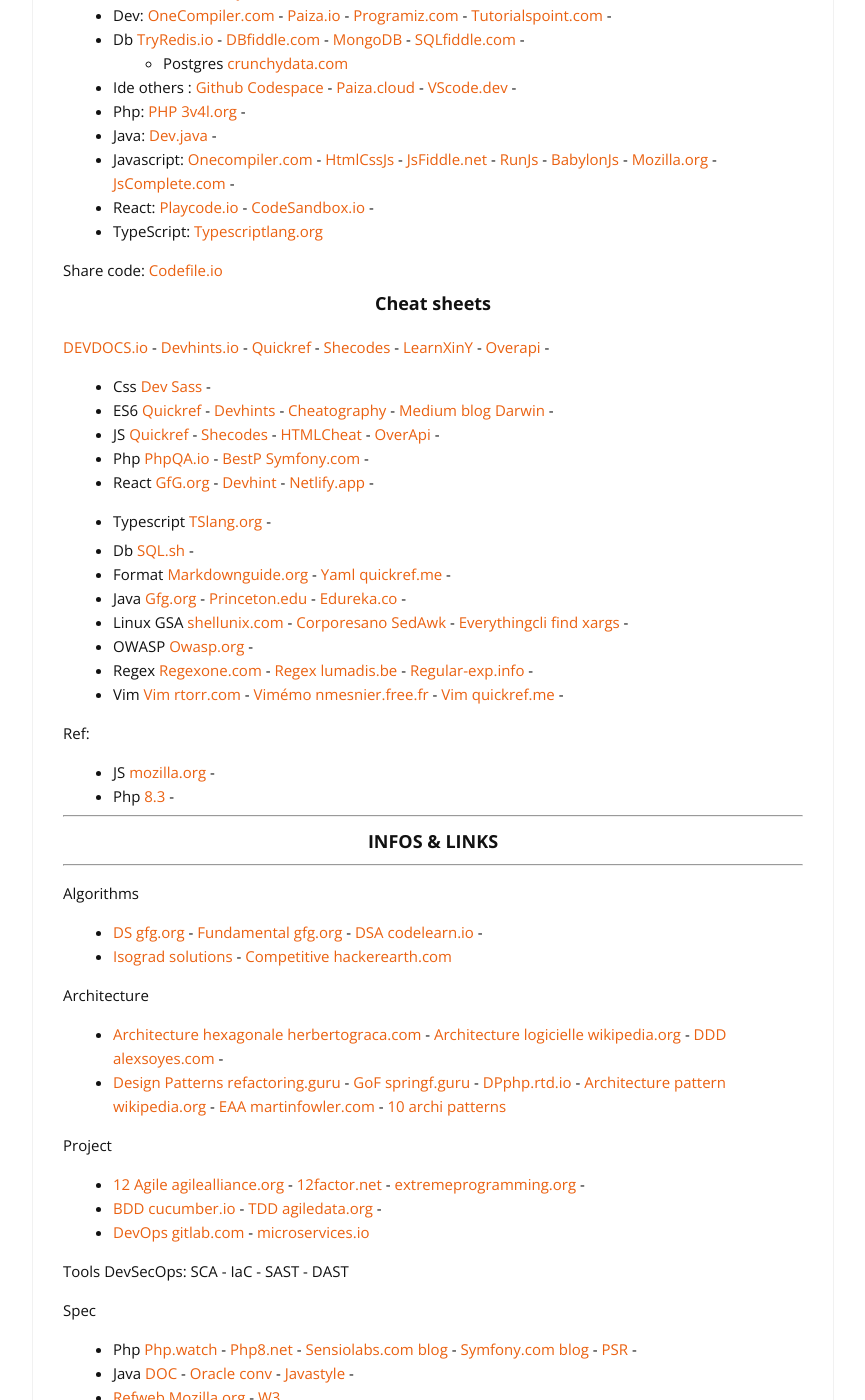
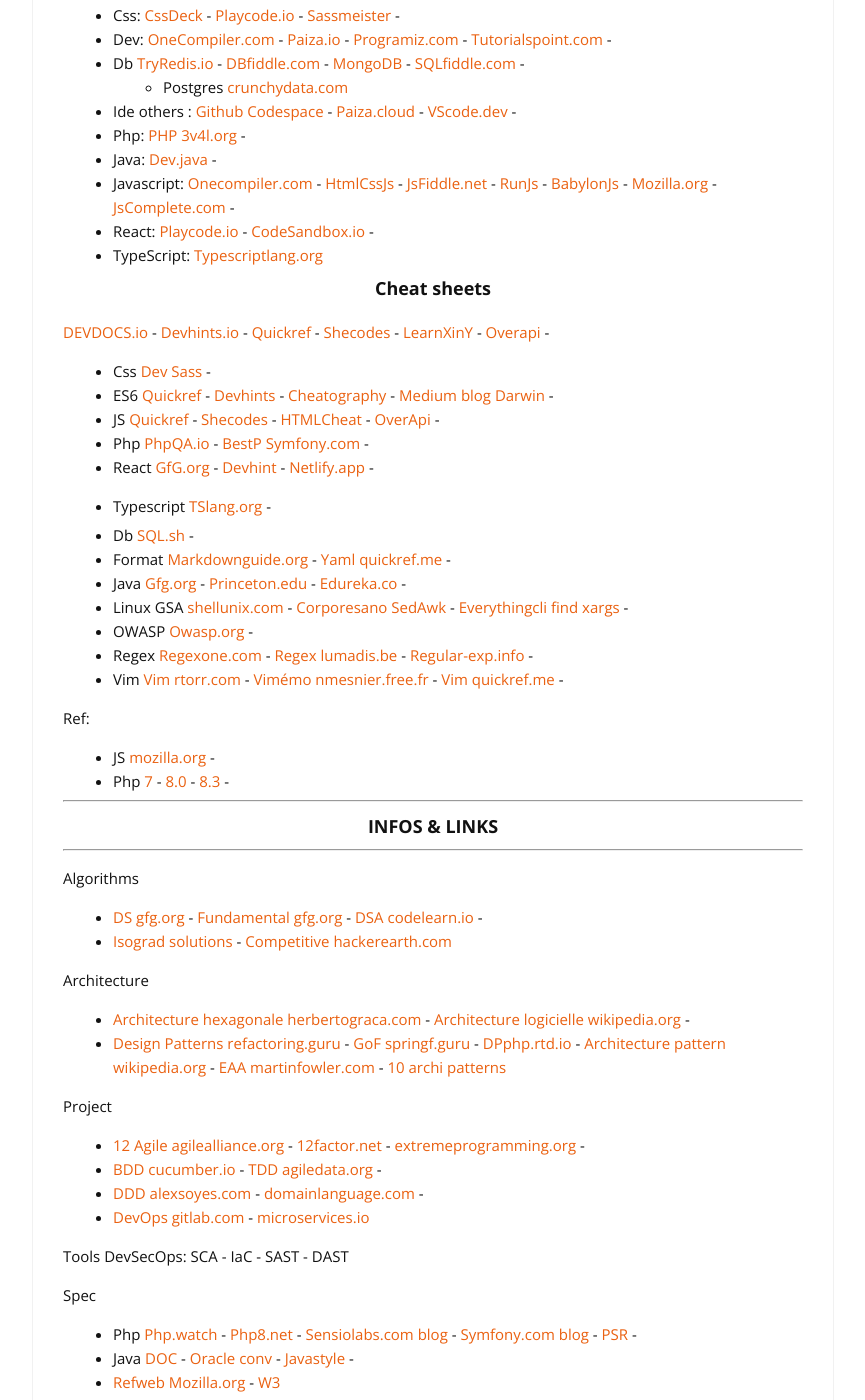
Before and after one commit to cylmat/cylmat.github.io, a Jekyll site: the page built from _pages/USEFUL.md, in a window 1280 px wide and 1400 px high, scrolled down 990 px. Shown: the whole window, without its empty margins (207-1072 px from the left). Built offline with Jekyll 4.4.1, drawn with Linux system fonts in a browser that asks for light colours; nearby versions of some CDN libraries; some of the changed text lies outside the part shown.

Commit message:
Update USEFUL.md

```diff
--- a/_pages/USEFUL.md
+++ b/_pages/USEFUL.md
@@ -50,8 +51,6 @@
 * Javascript: [Onecompiler.com](https://onecompiler.com/javascript) - [HtmlCssJs](https://html-css-js.com) - [JsFiddle.net](https://jsfiddle.net) - [RunJs](https://runjs.co) - [BabylonJs](https://playground.babylonjs.com) - [Mozilla.org](https://developer.mozilla.org/en-US/play) - [JsComplete.com](https://jscomplete.com/playground) -
 * React: [Playcode.io](https://playcode.io/react) - [CodeSandbox.io](https://codesandbox.io/s) -
 * TypeScript: [Typescriptlang.org](https://www.typescriptlang.org/play)
-
-Share code: [Codefile.io](https://codefile.io)
 
 ### <center>Cheat sheets</center>
 
@@ -74,7 +73,7 @@
 
 Ref:
 - JS [mozilla.org](https://developer.mozilla.org/fr/docs/Web/JavaScript/Reference) -
-- Php [8.3](https://www.php.net/releases/8.3) -
+- Php [7](https://www.php.net/manual/fr/migration70.php) - [8.0](https://www.php.net/releases/8.0) - [8.3](https://www.php.net/releases/8.3) -
 
 ---
 ### <center>INFOS & LINKS</center>
@@ -85,13 +84,14 @@
 * [Isograd solutions](https://www.isograd-testingservices.com/FR/solutions-challenges-de-code) - [Competitive hackerearth.com](https://www.hackerearth.com/fr/getstarted-competitive-programming)
 
 Architecture
-* [Architecture hexagonale herbertograca.com](https://herbertograca.com/2017/11/16/explicit-architecture-01-ddd-hexagonal-onion-clean-cqrs-how-i-put-it-all-together) - [Architecture logicielle wikipedia.org](https://en.wikipedia.org/wiki/List_of_software_architecture_styles_and_patterns) - [DDD alexsoyes.com](https://alexsoyes.com/ddd-domain-driven-design) -
+* [Architecture hexagonale herbertograca.com](https://herbertograca.com/2017/11/16/explicit-architecture-01-ddd-hexagonal-onion-clean-cqrs-how-i-put-it-all-together) - [Architecture logicielle wikipedia.org](https://en.wikipedia.org/wiki/List_of_software_architecture_styles_and_patterns) -
 * [Design Patterns refactoring.guru](https://refactoring.guru/fr/design-patterns) - [GoF springf.guru](https://springframework.guru/gang-of-four-design-patterns) - [DPphp.rtd.io](https://designpatternsphp.readthedocs.io) - [Architecture pattern wikipedia.org](https://en.wikipedia.org/wiki/Architectural_pattern) - [EAA martinfowler.com](https://martinfowler.com/eaaCatalog) - [10 archi patterns](https://towardsdatascience.com/10-common-software-architectural-patterns-in-a-nutshell-a0b47a1e9013)
 
 Project
 * [12 Agile agilealliance.org](https://www.agilealliance.org/agile101/12-principles-behind-the-agile-manifesto) -
 [12factor.net](https://12factor.net) - [extremeprogramming.org](http://www.extremeprogramming.org) -
 * [BDD cucumber.io](https://cucumber.io/docs/bdd) - [TDD agiledata.org](http://agiledata.org/essays/tdd.html) -
+* [DDD alexsoyes.com](https://alexsoyes.com/ddd-domain-driven-design) - [domainlanguage.com](https://www.domainlanguage.com) -
 * [DevOps gitlab.com](https://about.gitlab.com/topics/devops) - [microservices.io](https://microservices.io)
 
 Tools DevSecOps: SCA - IaC - SAST - DAST
```
Also changed, not shown: other parts of _pages/USEFUL.md (+3 -0 lines).
